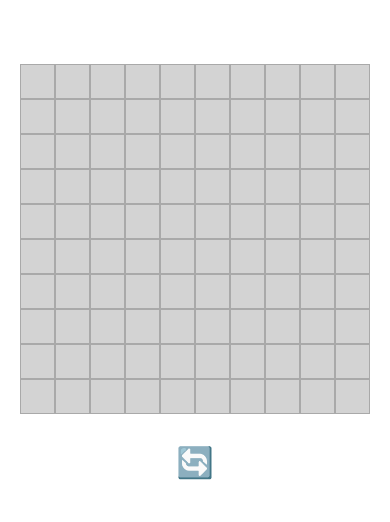
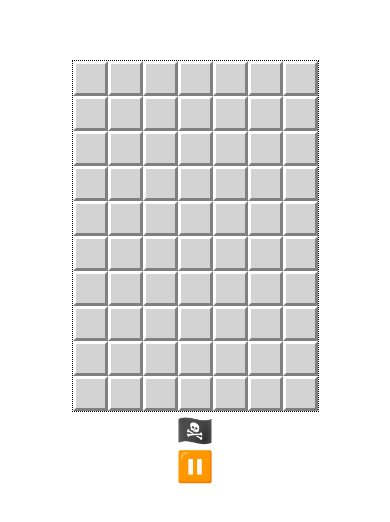
Before and after one commit to joshburger196/MineSweeper-0.0, a React Native app: screen / in a window 390 px wide. Shown: the part 150-672 px from the top of the page. Built offline with nearby package versions, Linux system fonts and the light colour scheme.

Commit message:
Tiles and actions are now classes. Flags are implemented. Bugs: Game overs sometimes cause blank page errors or 90° roation of the field

```diff
--- a/package.json
+++ b/package.json
@@ -12,7 +12,10 @@
     "expo": "~52.0.27",
     "expo-status-bar": "~2.0.1",
     "react": "18.3.1",
-    "react-native": "0.76.6"
+    "react-native": "0.76.6",
+    "react-dom": "18.3.1",
+    "react-native-web": "~0.19.13",
+    "@expo/metro-runtime": "~4.0.1"
   },
   "devDependencies": {
     "@babel/core": "^7.25.2",
--- a/src/App.tsx
+++ b/src/App.tsx
@@ -18,8 +18,7 @@ const styles = StyleSheet.create({
   container:
   {
     flex: 1,
-    gap:30,
-    backgroundColor: '#fff',
+    backgroundColor: 'white',
     alignItems: 'center',
     justifyContent: 'center',
   }
--- /dev/null
+++ b/src/CustomTypes.ts
@@ -0,0 +1,35 @@
+interface ICoord
+{
+    row:number,
+    col:number
+}
+
+enum ActionType
+{
+    discoverTile,
+    flagTile,
+    resetField,
+    revealField
+}
+
+enum Flag
+{
+    deadly
+}
+
+interface IAction
+{
+    actType:ActionType,
+    actRow:number,
+    actCol:number,
+}
+
+enum TileContent
+{
+    mine,
+    mud,
+    treasure,
+    nothing
+}
+
+export {IAction,ActionType,ICoord,TileContent,Flag};
--- /dev/null
+++ b/src/classes/Action.ts
@@ -0,0 +1,16 @@
+import { ActionType, Flag } from "../CustomTypes"
+
+export class Action
+{
+    type:ActionType;
+    row:number;
+    col:number;
+    flag:Flag=Flag.deadly;
+    constructor(type:ActionType,row:number = 0,col:number=0,flag:Flag=Flag.deadly)
+    {
+        this.type=type;
+        this.row=row;
+        this.col=col;
+        this.flag=flag;
+    }
+}
--- a/src/classes/Field.ts
+++ b/src/classes/Field.ts
@@ -1,11 +1,20 @@
-import {ICoord, ITile} from "../interfaces";
-import { createTile } from "../services/createTile";
+import {ICoord, TileContent} from "../CustomTypes";
+import { Tile } from "./Tile";
 
 export class Field{
+    //Set up properties
     width:number;
     height:number;
     mineCount:number;
-    matrix:ITile[][];
+    //mudCount:number;
+    treasureCount:number=1;
+
+    //running properties
+    turnCount:number=0;
+    isGameOver:boolean=false;
+    isGameWon:boolean=false;
+
+    matrix:Tile[][];
 
     static copyField(field:Field)
     {
@@ -14,18 +23,19 @@ export class Field{
         return newField;
     }
 
-    constructor(width:number,height:number,mineCount:number,populate:boolean=true)
+    constructor(height:number,width:number,mineCount:number,populate:boolean=true)
     {
         this.width=width;
         this.height=height;
         this.mineCount=mineCount;
+        //this.mudCount=mudCount;
         this.matrix=[];
-        var row:ITile[];
+        var row:Tile[];
         for(var iRow=0; iRow<height; iRow++)
         {
             row=[];
             for(var iCol=0; iCol<width; iCol++)
-                row.push(createTile(iRow,iCol));
+                row.push(new Tile(iRow,iCol));
             this.matrix.push(row);
         }
 
@@ -39,13 +49,42 @@ export class Field{
                 let col=Math.floor(Math.random()*this.width);
                 if(row==0 && col==0)
                     continue;
-                if(this.matrix[row][col].isMine)
-                    continue;
-                else
+                else if(this.matrix[row][col].content==TileContent.nothing)
                 {
-                    this.matrix[row][col].isMine=true;
+                    this.matrix[row][col].content=TileContent.mine;
                     minesToInsert--;
                     this.incrementAdjMineCounts(row,col);
+                }
+            }
+
+            //Insert random mud tiles, except on the first cell
+            /*let mudToInsert=this.mudCount;
+            while(mudToInsert>0)
+            {
+                let row=Math.floor(Math.random()*this.height);
+                let col=Math.floor(Math.random()*this.width);
+                if(row==0 && col==0)
+                    continue;
+                if(this.matrix[row][col].content==TileContent.nothing)
+                {
+                    this.matrix[row][col].content=TileContent.mud;
+                    mudToInsert--;
+                    this.incrementAdjMineCounts(row,col);
+                }
+            }*/
+
+            //Insert 1 treasure
+            let treasureToInsert=this.treasureCount;
+            while(treasureToInsert>0)
+            {
+                let row=Math.floor(Math.random()*this.height);
+                let col=Math.floor(Math.random()*this.width);
+                if(row==0 && col==0)
+                    continue;
+                else if(this.matrix[row][col].content==TileContent.nothing)
+                {
+                    this.matrix[row][col].content=TileContent.treasure;
+                    treasureToInsert--;
                 }
             }
         }
--- /dev/null
+++ b/src/classes/Tile.ts
@@ -0,0 +1,23 @@
+import { Flag, TileContent } from "../CustomTypes";
+
+export class Tile
+{
+    row:number;
+    col:number;
+    content:TileContent;
+    flag:Flag|null=null;
+    isDiscovered:boolean;
+    mineCount:number;
+    //mudCount:number;
+
+    constructor(row:number,col:number)
+    {
+        this.row=row;
+        this.col=col;
+        this.content=TileContent.nothing;
+        this.isDiscovered=false;
+        this.mineCount=0;
+        //this.mudCount=0;
+    }
+
+}
--- a/src/components/Field.component.tsx
+++ b/src/components/Field.component.tsx
@@ -1,43 +1,148 @@
-import { Pressable, StyleSheet, Text, View } from 'react-native'
+import { Modal, Pressable, StyleSheet, Text, View } from 'react-native'
 import { fieldReducer } from '../services/fieldReducer';
-import { useReducer } from 'react';
+import { useReducer, useState } from 'react';
 import TileComp from './Tile.component';
 import { Field } from '../classes/Field';
-import { ActionType } from '../interfaces';
+import { ActionType, Flag } from '../CustomTypes';
+import { Action } from '../classes/Action';
 
-const FIELD_SIZE=10;
-const MINE_COUNT=20;
+const FIELD_WIDTH=7;
+const FIELD_HEIGHT=10;
+const MINE_COUNT=10;
+//const MUD_COUNT=30;
 
 const FieldComp = () => {
-  const [fieldState,updateField]=useReducer(fieldReducer,new Field(FIELD_SIZE,FIELD_SIZE,MINE_COUNT));
+  const [fieldState,updateField]=useReducer(fieldReducer,new Field(FIELD_HEIGHT,FIELD_WIDTH,MINE_COUNT));
+  const [menuVisible, setMenuVisible] = useState(false);
+  const [flagMode,setFlagMode]=useState(false);
+  const [selectedFlag, selectFlag]=useState(Flag.deadly);
+
+  const handleTilePress=(tileRow:number,tileCol:number)=>
+  {
+    let tile=fieldState.matrix[tileRow][tileCol]
+    if(!tile.isDiscovered && tile.flag===null)
+    {
+      if(!flagMode)
+        discoverTile(tileRow,tileCol);
+      else
+        flagTile(tileRow,tileCol);
+    }
+  }
 
   const discoverTile=(tileRow:number,tileCol:number)=>
   {
-    updateField({actType:ActionType.discoverCell,actRow:tileRow,actCol:tileCol})
+    if(!fieldState.isGameOver)
+      updateField(new Action(ActionType.discoverTile,tileRow,tileCol));
+
+    /*{
+      var newField=Field.copyField(fieldState);
+      newField.matrix[tileRow][tileCol].isDiscovered=true;
+      if(newField.matrix[tileRow][tileCol].content==TileContent.mine)
+          newField.isGameOver=true;
+      else if(newField.matrix[tileRow][tileCol].content==TileContent.treasure)
+          newField.isGameOver=newField.isGameWon=true;
+      updateField(newField);
+    }*/
+
+  }
+
+  const flagTile=(tileRow:number,tileCol:number)=>
+  {
+    updateField(new Action(ActionType.flagTile,tileRow,tileCol,selectedFlag))
+  }
+
+  const toggleFlagMode=(flag:Flag)=>
+  {
+    setFlagMode(!flagMode);
+    selectFlag(flag);
+  }
+
+  const toggleMenu=()=>
+  {
+    setMenuVisible(!menuVisible);
   }
 
   const resetGame=()=>
   {
-    updateField({actType:ActionType.resetField,actRow:0,actCol:0});
+    //updateField(new Field(fieldState.width,fieldState.height,fieldState.mineCount))
+    updateField(new Action(ActionType.resetField));
+    setMenuVisible(false);
+  }
+  const revealField=()=>
+  {
+    //updateField(new Field(fieldState.width,fieldState.height,fieldState.mineCount))
+    updateField(new Action(ActionType.revealField));
+    setMenuVisible(false);
   }
 
   return (
-    <View style={styles.container}>
-      <View>
+    <View style={styles.centeredView}>
+      <View style={styles.field}>
         {fieldState.matrix.map((row, rowIndex)=>(
           <View key={rowIndex} style={styles.row}>
             {row.map((tile,tileIndex)=>(
               <TileComp
                 key={tileIndex}
                 tileObj={fieldState.matrix[rowIndex][tileIndex]}
-                onTilePress={(tileRow,tileCol)=>{discoverTile(tileRow,tileCol)}}
+                onTilePress={(tileRow,tileCol)=>{handleTilePress(tileRow,tileCol)}}
               ></TileComp>
             ))}
           </View>
         ))}
       </View>
-      <Pressable onPress={resetGame}>
-        <Text style={styles.resetButton}>🔄</Text>
+
+      <Modal
+        animationType="slide"
+        transparent={true}
+        visible={menuVisible}
+        onRequestClose={toggleMenu}
+      >
+        <View style={styles.centeredView}>
+          <View style={[styles.modalView,styles.row]}>
+            <Pressable onPress={toggleMenu}>
+              <Text style={styles.button}>▶️</Text>
+            </Pressable>
+            <Pressable onPress={resetGame}>
+              <Text style={styles.button}>🔄</Text>
+            </Pressable>
+          </View>
+        </View>
+      </Modal>
+
+      <Modal
+        animationType="slide"
+        transparent={true}
+        visible={fieldState.isGameOver}
+      >
+        <View style={styles.centeredView}>
+          <View style={styles.modalView}>
+            <Text>
+              {fieldState.isGameWon ? "You won!" : "You lost!"}
+            </Text>
+
+            <View style={styles.row}>
+              <Pressable onPress={resetGame}>
+                <Text style={styles.button}>🔄</Text>
+              </Pressable>
+
+              <Pressable onPress={revealField}>
+                <Text style={styles.button}>👁️</Text>
+              </Pressable>
+            </View>
+          </View>
+        </View>
+      </Modal>
+
+      <View style={styles.row}>
+        <Pressable
+          style={selectedFlag==Flag.deadly&&flagMode&&styles.pressedButton}
+          onPress={()=>{toggleFlagMode(Flag.deadly)}}>
+          <Text style={styles.button}>🏴‍☠️</Text>
+        </Pressable>
+      </View>
+
+      <Pressable onPress={toggleMenu}>
+        <Text style={styles.button}>⏸️</Text>
       </Pressable>
     </View>
   )
@@ -46,22 +151,46 @@ const FieldComp = () => {
 
 
 const styles=StyleSheet.create({
-  container:
+  centeredView:
   {
     flex: 1,
-    gap:30,
-    backgroundColor: '#fff',
     alignItems: 'center',
     justifyContent: 'center',
   },
-  row:
+  pageElements:{gap:30},
+  field:
   {
-    flexDirection:"row"
+    borderWidth:1,
+    borderStyle:"dotted",
   },
-  resetButton:
+  row:{flexDirection:"row"},
+  button:{fontSize:30},
+  pressedButton:
   {
-    fontSize:30,
-  }
+    backgroundColor:"lightgrey",
+    borderWidth:3,
+    borderStyle:"solid",
+    borderBottomColor:"white",
+    borderRightColor:"white",
+    borderTopColor:"grey",
+    borderLeftColor:"grey",
+  },
+  modalView:
+  {
+    margin: 20,
+    backgroundColor: 'white',
+    borderRadius: 20,
+    padding: 35,
+    alignItems: 'center',
+    shadowColor: '#000',
+    shadowOffset: {
+      width: 0,
+      height: 2,
+    },
+    shadowOpacity: 0.25,
+    shadowRadius: 4,
+    elevation: 5,
+  },
 });
 
 export default FieldComp;
--- a/src/components/Tile.component.tsx
+++ b/src/components/Tile.component.tsx
@@ -1,19 +1,47 @@
-import { Pressable, StyleSheet, Text, View } from "react-native";
-import { ITile } from "../interfaces";
+import { Pressable, StyleSheet, Text } from "react-native";
+import { Tile } from "../classes/Tile";
+import { Flag, TileContent } from "../CustomTypes";
 
 interface Props{
-  tileObj:ITile,
+  tileObj:Tile,
   onTilePress:(tileRow:number,tileCol:number)=>void;
 }
 
 const TileComp = (props:Props) => {
-  const {row,col,isMine,mineCount}=props.tileObj;
-  var {isDiscovered}=props.tileObj;
+  const {row,col,content,flag,mineCount}=props.tileObj;
+  const {isDiscovered}=props.tileObj;
+  let contentString:string="";
+  let flagString:string="";
+
+  switch(content)
+  {
+    case TileContent.mine:
+      contentString="💣";
+      break;
+    /*case TileContent.mud:
+      contentString="🟫";
+      break;*/
+    case TileContent.treasure:
+      contentString="👑";
+      break;
+    case TileContent.nothing:
+      if(mineCount>0)
+        contentString=mineCount.toString();
+  }
+
+  switch(flag)
+  {
+    case Flag.deadly:
+      flagString="🏴‍☠️";
+      break;
+  }
 
   return (
-    <Pressable style={[styles.container,!isDiscovered&&styles.unknown]}
+    <Pressable style={[styles.container, isDiscovered ? styles.known : styles.unknown]}
       onPress={()=>props.onTilePress(row,col)}>
-      <Text style={styles.text}>{isDiscovered && (isMine ? "💣" : (mineCount==0? "" : mineCount))}</Text>
+      <Text style={[styles.text,styles.mineCount]}>
+        {isDiscovered ? contentString : flagString}
+      </Text>
     </Pressable>
   )
 }
@@ -23,23 +51,46 @@ const styles=StyleSheet.create({
   {
     width:35,
     height:35,
-    borderWidth:1,
-    borderColor:"darkgrey",
+
     alignItems:"center",
     justifyContent:"center",
   },
   unknown:
   {
-    backgroundColor:"lightgrey"
+    backgroundColor:"lightgrey",
+    borderWidth:3,
+    borderStyle:"solid",
+    borderBottomColor:"grey",
+    borderRightColor:"grey",
+    borderTopColor:"white",
+    borderLeftColor:"white",
+  },
+  known:
+  {
+    borderWidth:1,
+    borderColor:"black",
+    borderStyle:"dotted",
+  },
+  mine:
+  {
+    backgroundColor:"red"
+  },
+  mud:
+  {
+    backgroundColor:"brown"
   },
   text:
   {
     fontSize:18,
-    fontWeight:800
+    fontWeight:800,
   },
-  mine:
+  mineCount:
   {
-    backgroundColor:"red"
+    color:"black"
+  },
+  mudCount:
+  {
+    color:"brown"
   }
 });
 
--- a/src/services/createTile.ts
+++ /dev/null
@@ -1,6 +0,0 @@
-import {ITile} from "../interfaces";
-
-export function createTile(row:number,col:number):ITile
-{
-    return {row,col,isMine:false,isDiscovered:false,mineCount:0}
-}
--- a/src/services/fieldReducer.ts
+++ b/src/services/fieldReducer.ts
@@ -1,20 +1,44 @@
+import { Action } from "../classes/Action";
 import { Field } from "../classes/Field";
-import {ITile,IAction, ActionType} from "../interfaces";
+import { ActionType, TileContent} from "../CustomTypes";
 
-export function fieldReducer(field:Field,action:IAction):Field
+export function fieldReducer(field:Field,act:Action):Field
 {
-    const {actType,actRow,actCol}=action;
-    switch(actType)
+    var newField:Field;
+    switch(act.type)
     {
-        case ActionType.discoverCell:
-            var newField=Field.copyField(field);
-            newField.matrix[actRow][actCol].isDiscovered=true;
-            if(newField.matrix[actRow][actCol].isMine)
-                alert("You Lost!");
-            return newField;
+        case ActionType.discoverTile:
+            newField=Field.copyField(field);
+            newField.matrix[act.row][act.col].isDiscovered=true;
+            if(newField.matrix[act.row][act.col].content==TileContent.mine)
+                newField.isGameOver=true;
+            else if(newField.matrix[act.row][act.col].content==TileContent.treasure)
+                newField.isGameOver=newField.isGameWon=true;
+            break;
+
+        case ActionType.flagTile:
+            newField=Field.copyField(field);
+            let tile=newField.matrix[act.row][act.col];
+            if(tile.flag===null)
+                tile.flag=act.flag;
+            else
+                tile.flag=null;
+            break;
+
         case ActionType.resetField:
-            var newField=new Field(field.width,field.height,field.mineCount);
-            return newField;
+            newField=new Field(field.width,field.height,field.mineCount);
+            break;
+
+        case ActionType.revealField:
+            newField=Field.copyField(field);
+            for(let iRow=0;iRow<field.height;iRow++)
+                for(let iCol=0;iCol<field.width;iCol++)
+                {
+                    field.matrix[iRow][iCol].isDiscovered=true;
+                }
+            break;
+        default:
+            newField=field;
     }
-    return field;
+    return newField;
 }
```
Also changed, not shown: src/interfaces.ts (deleted, +0 -32 lines), 1 other file (tests, documents, lock files or other folders).
